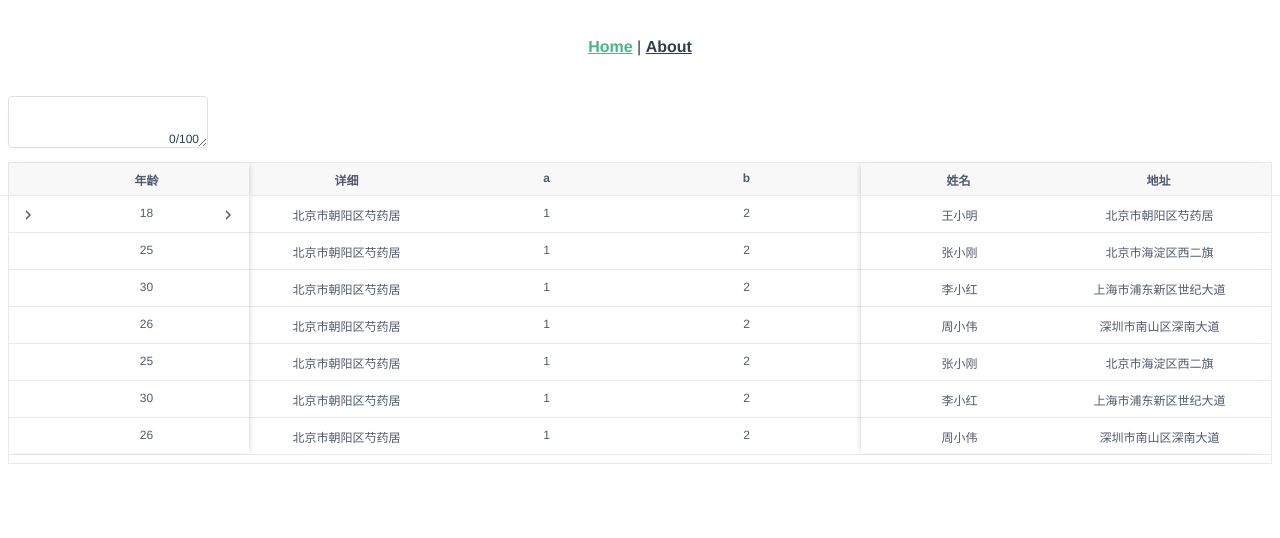
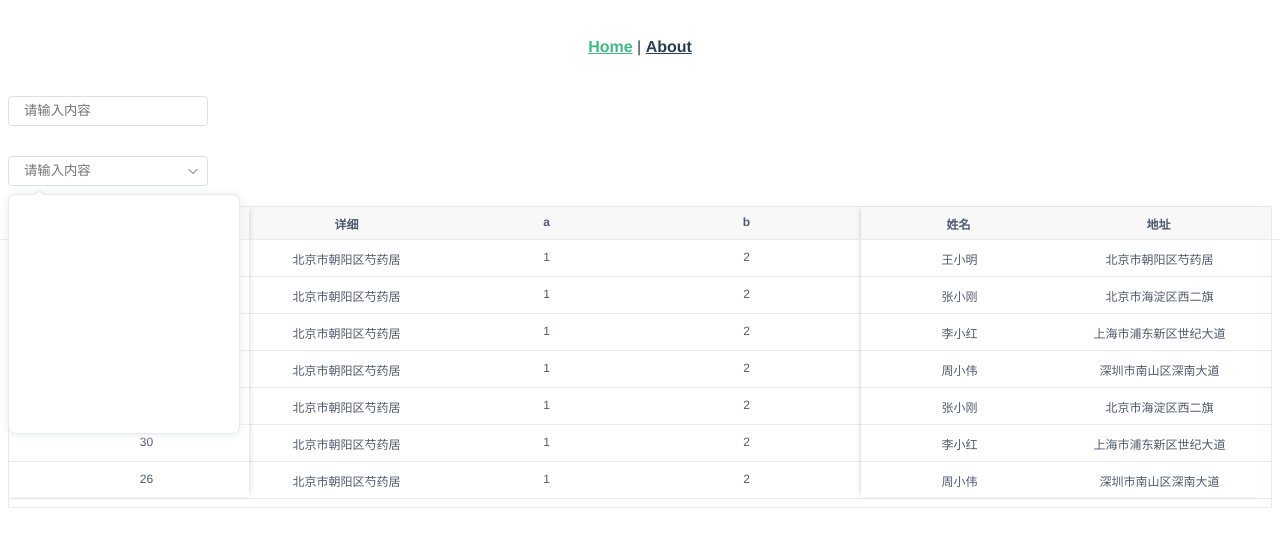
Before and after one commit to Hellottxo/xxxo, a Vue app: page / in a window 1280 px wide. Shown: the top 538 px of the page. Built offline with nearby package versions, Linux system fonts and the light colour scheme.

Commit message:
feat: select init

```diff
--- a/src/common/icon.css
+++ b/src/common/icon.css
@@ -66,24 +66,82 @@
   border-top: 3px solid transparent;
 }
 
-.icon-triangle {
+.icon-triangle-right {
   width: 0;
   height: 0;
   border-width: 5px;
   border-style: solid;
   border-color: transparent transparent transparent #515a6e;
   position: absolute;
-  top: 11px;
-  right: 10px;
   transition: all 0.3s;
 }
-.icon-triangle::after {
+.icon-triangle-right::after {
   content: "";
   border-width: 4px;
   border-style: solid;
   border-color: transparent transparent transparent #fff;
   position: absolute;
   top: -4px;
-  right: -2px;
+  right: -3px;
   transition: all 0.3s;
 }
+
+.icon-triangle-up {
+  width: 0;
+  height: 0;
+  border-width: 5px;
+  border-style: solid;
+  border-color: transparent transparent #515a6e transparent;
+  position: absolute;
+  transition: all 0.3s;
+}
+.icon-triangle-up::after {
+  content: "";
+  border-width: 4px;
+  border-style: solid;
+  border-color: transparent transparent #fff transparent;
+  position: absolute;
+  top: -3px;
+  right: -4px;
+  transition: all 0.3s;
+}
+
+.icon-triangle-down {
+  width: 0;
+  height: 0;
+  border-width: 5px;
+  border-style: solid;
+  border-color: transparent transparent #515a6e transparent;
+  position: absolute;
+  transition: all 0.3s;
+}
+.icon-triangle-down::after {
+  content: "";
+  border-width: 4px;
+  border-style: solid;
+  border-color: transparent transparent #fff transparent;
+  position: absolute;
+  top: -3px;
+  right: -4px;
+  transition: all 0.3s;
+}
+
+.icon-option {
+  width: 0;
+  height: 0;
+  border-width: 6px;
+  border-style: solid;
+  border-color: transparent transparent #e8eaec transparent;
+  position: absolute;
+  transition: all 0.3s;
+}
+.icon-option::after {
+  content: "";
+  border-width: 7px;
+  border-style: solid;
+  border-color: transparent transparent #fff transparent;
+  position: absolute;
+  top: -5px;
+  right: -7px;
+  transition: all 0.3s;
+}
--- a/src/components/input/input.vue
+++ b/src/components/input/input.vue
@@ -1,5 +1,8 @@
 <template>
-  <div class="xo-input">
+  <div
+  class="xo-input"
+  @click="inputClick"
+  >
     <div
     class="xo-input_wrap"
     :class="{readonly: disabled}"
@@ -13,13 +16,14 @@
       v-model="input"
       :class="{
         readonly: disabled,
-        focus: isFocus
+        focus: isFocus,
+        select: select
       }"
       :style="{width: `${width}px`}"
-      :readonly="disabled"
+      :readonly="disabled || select"
       :placeholder="placeholder"
-      @focus="setFocus(true)"
-      @blur="setFocus(false)">
+      @blur="setFocus(false)"
+      >
       <textarea
       ref="textarea"
       v-model="input"
@@ -29,10 +33,10 @@
       v-else
       :maxlength="wordLimit ? maxlength : ''"
       :class="{focus: isFocus}"
-      @focus="setFocus(true)"
       @blur="setFocus(false)"
       ></textarea>
       <span v-if="wordLimit">{{`${input.length}/${maxlength}`}}</span>
+      <slot name="suffix"></slot>
       <i v-if="clearable && input && isMouseenter" class="clear" @click="clearSelect">x</i>
       <i v-if="type === 'password' && isMouseenter" class="icon-eye" @click="isPassword = !isPassword"></i>
     </div>
@@ -77,6 +81,10 @@ export default {
     maxlength: {
       type: Number,
       default: 10
+    },
+    select: {
+      type: Boolean,
+      default: false
     }
   },
   data() {
@@ -103,8 +111,10 @@ export default {
   },
   methods: {
     setFocus(val) {
-      if(!this.disabled) {
+      if(!this.disabled && val) {
         this.isFocus = val;
+      }else {
+        this.isFocus = this.isMouseenter ? true : false;
       }
     },
     clearSelect() {
@@ -116,11 +126,15 @@ export default {
     },
     resizeTextarea() {
       this.textareaHeight = calctetxtareaHeight(this.$refs.textarea, this.input);
+    },
+    inputClick() {
+      this.setFocus();
+      this.$emit('click', this.isFocus)
     }
   },
   mounted() {
     this.setInputType();
-    this.resizeTextarea();
+    if(this.type === 'textarea') this.resizeTextarea();
   }
 }
 </script>
@@ -191,5 +205,8 @@ export default {
     color: #c0c4cc;
     cursor: not-allowed;
   }
+  .select {
+    cursor: pointer;
+  }
 }
 </style>
--- a/src/components/select/select.vue
+++ b/src/components/select/select.vue
@@ -1,20 +1,36 @@
 <template>
   <div class="xo-select">
     <div class="xo-select-input">
-      <input type="text" v-model="select">
+      <xoInput select @click="inputClick">
+        <template v-slot:suffix>
+          <i class="icon-triangle-up select-triangle" :class="{triangleDown: showOption}"></i>
+        </template>
+      </xoInput>
     </div>
-    <div class="xo-select-option">
-
+    <div class="xo-select-option" v-show="showOption">
+      <i class="icon-option"></i>
+      <div class="xo-select-option_content"></div>
     </div>
   </div>
 </template>
 
 <script>
+import xoInput from '../input/input';
+
 export default {
   name: "xoSelect",
+  components: {
+    xoInput
+  },
   data() {
     return {
-      select: ''
+      select: '',
+      showOption: true
+    }
+  },
+  methods: {
+    inputClick() {
+      this.showOption = !this.showOption;
     }
   }
 }
@@ -38,17 +54,33 @@ export default {
       outline: none;
       border-color: #409EFF;
     }
+    .select-triangle {
+      top: 8px;
+    }
+    .triangleDown {
+      transform: rotate(180deg);
+      top: 13px;
+    }
   }
   .xo-select-option {
     position: absolute;
-    top: 45px;
+    top: 58px;
     z-index: 222;
     height: 238px;
     width: 230px;
-    border: 1px solid #e8eaec;
-    border-radius: 7px;
-    box-shadow: 0 0 10px #e8eaec;
-    background-color: #FFF;
+    &>i {
+      top: -11px;
+      left: 25px;
+      color: #e8eaec;
+    }
+    .xo-select-option_content {
+      height: 238px;
+      width: 230px;
+      border: 1px solid #e8eaec;
+      border-radius: 7px;
+      box-shadow: 0 0 10px #e8eaec;
+      background-color: #FFF;
+    }
   }
 }
 </style>
--- a/src/components/table/table-body.vue
+++ b/src/components/table/table-body.vue
@@ -36,7 +36,7 @@
             v-if="expand">
               <div class="cell">
                 <i
-                  class="icon-triangle"
+                  class="icon-triangle-right icon"
                   :class="{'open': hasRowExpand.indexOf(index) > -1}"
                   v-if="item.rowExpand"
                 ></i>
@@ -62,7 +62,7 @@
                 <div class="cell">
                   <span :title="item[config.key]">{{ item[config.key] }}</span>
                   <i
-                    class="icon-triangle"
+                    class="icon-triangle-right icon"
                     v-if="item.children && (item.arrowPosition ? item.arrowPosition === config.key : i === 0)"
                     :class="{'open': hasChildOpen.indexOf(index) > -1}"
                   ></i>
--- a/src/components/table/table.vue
+++ b/src/components/table/table.vue
@@ -366,15 +366,11 @@ export default {
     box-sizing: border-box;
     span {
       padding-right: 5px;
-      &>i {
-        position: absolute;
-      }
-      .top {
-        top: 9px;
-      }
-      .bottom {
-        bottom: 8px;
-      }
+    }
+    i {
+      position: absolute;
+      top: 11px;
+      right: 10px;
     }
   }
   .open {
--- a/src/views/Home.vue
+++ b/src/views/Home.vue
@@ -1,6 +1,7 @@
 <template>
   <div class="home">
-    <xo-input type="textarea" :maxlength="100" wordLimit autoSize></xo-input>
+    <xo-input :maxlength="100" type="password"></xo-input>
+    <xo-select></xo-select>
     <xo-table height=300 :columns="columns" :data="data" :expand="true" :highlight-row="true">
       <!-- <template v-slot="scope">
         <button>{{scope.data.name}}</button>
@@ -17,7 +18,8 @@
 <script>
 // @ is an alias to /src
 import xoTable from "../components/table/table";
-import xoInput from "../components/input/input"
+import xoInput from "../components/input/input";
+import xoSelect from "../components/select/select";
 
 const columns = [
   { label: "姓名", key: "name", width: 200 , fixed: "end"},
@@ -50,7 +52,8 @@ export default {
   name: 'home',
   components: {
     xoTable,
-    xoInput
+    xoInput,
+    xoSelect
   },
   data() {
     return {
```
